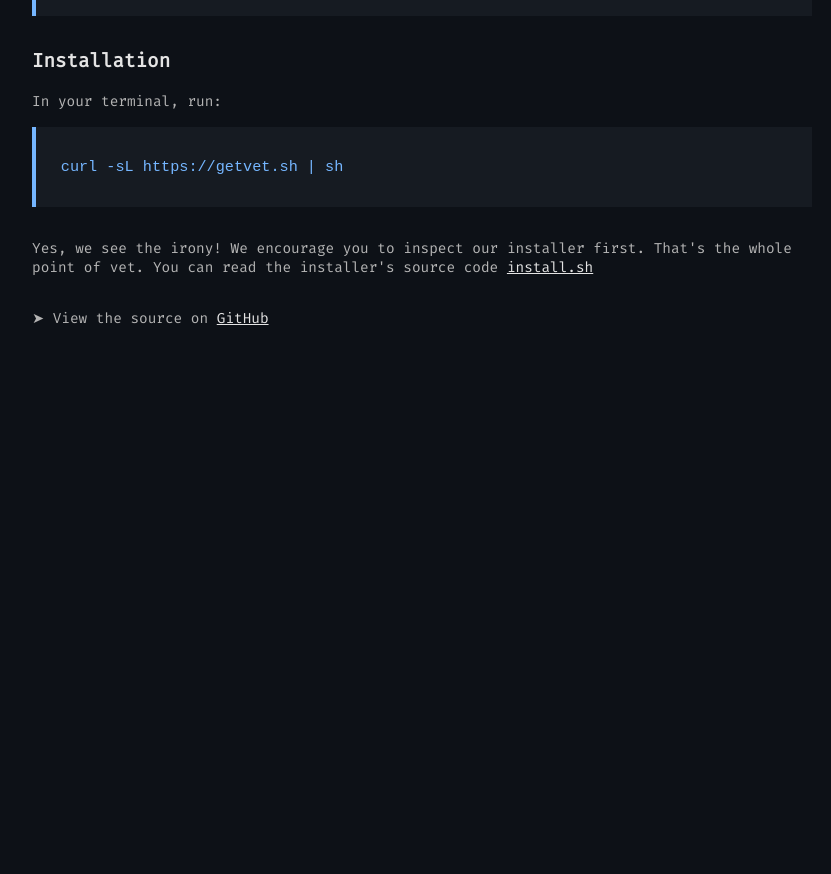
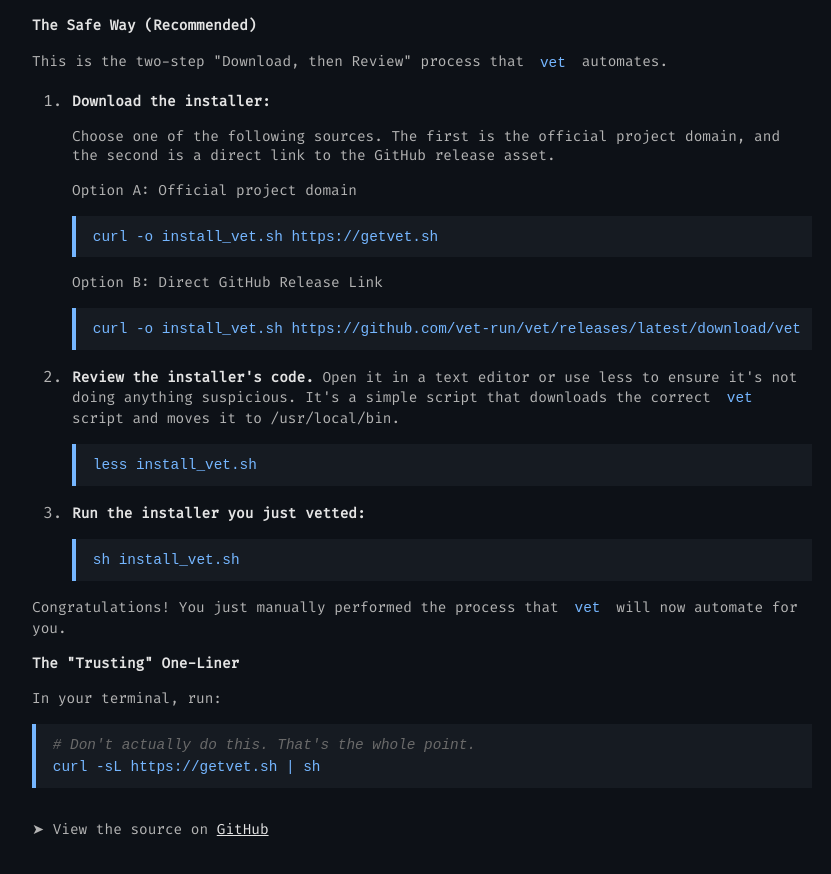
Before and after one commit to jarebear6expepjozn6rakjq5iczi3irqwphcvb/vet, a website: page public/index.html in a window 1280 px wide. Shown: the part 844-1718 px from the top of the page, without its empty margins (218-1049 px from the left). Before the commit the page ends 1212 px from the top, so only its background shows below. Drawn offline with Linux system fonts and the light colour scheme.

Commit message:
docs: harden installation instructions (#8)
Updates the recommended installation method to a two-step 'download,
then run' process. This mitigates the risk of a malicious server
serving different content to a user inspecting the script versus
one piping it to a shell.

This change directly addresses excellent feedback from the
Hacker News community.

```diff
--- a/public/index.html
+++ b/public/index.html
@@ -40,6 +40,14 @@
       font-size: 1.2rem;
       color: #e4e4e4;
     }
+    h4 {
+      font-weight: normal;
+      font-size: 0.9rem;
+      color: #e4e4e4;
+      margin-top: 0em;
+      margin-bottom: 1em;
+      font-weight: 600;
+    }
     p {
       margin: 1rem 0;
       font-size: 0.9rem;
@@ -48,10 +56,20 @@
       color: #e4e4e4;
       font-weight: 600;
     }
-    code, pre {
+    pre {
+      display: block;
+      font-family: monospace;
+      unicode-bidi: isolate;
+      white-space: pre;
+      margin-block: 0em;
+      margin-inline: 0px;
+      margin: 0;
+      padding: 0;
+    }
+    code {
       padding: 0.25em 0.5em;
       border-radius: 6px;
-      font-size: 0.95rem;
+      font-size: 0.9rem;
       line-height: 1.4rem;
     }
     code {
@@ -125,14 +143,41 @@
 <code>vet https://example.com/install.sh</code></pre>
     </div>
     <h3>Installation</h3>
+    <h4>The Safe Way (Recommended)</h4>
+    <p>This is the two-step "Download, then Review" process that <code class="vet">vet</code> automates.</p>
+    <ol>
+      <li>
+        <p><strong>Download the installer:</strong></p>
+        <p>Choose one of the following sources. The first is the official project domain, and the second is a direct link to the GitHub release asset.</p>
+        <p>Option A: Official project domain</p>
+        <div class="install-box">
+<pre><code>curl -o install_vet.sh https://getvet.sh</code></pre>
+        </div>
+        <p>Option B: Direct GitHub Release Link</p>
+        <div class="install-box">
+<pre><code>curl -o install_vet.sh https://github.com/vet-run/vet/releases/latest/download/vet</code></pre>
+        </div>
+      </li>
+      <li>
+        <p><strong>Review the installer's code.</strong> Open it in a text editor or use less to ensure it's not doing anything suspicious. It's a simple script that downloads the correct <code class="vet">vet</code> script and moves it to /usr/local/bin.</p>
+        <div class="install-box">
+<pre><code>less install_vet.sh</code></pre>
+        </div>
+      </li>
+      <li>
+        <p><strong>Run the installer you just vetted:</strong></p>
+        <div class="install-box">
+<pre><code>sh install_vet.sh</code></pre>
+        </div>
+      </li>
+    </ol>
+    <p>Congratulations! You just manually performed the process that <code class="vet">vet</code> will now automate for you.</p>
+    <h4>The "Trusting" One-Liner</h4>
     <p>In your terminal, run:</p>
     <div class="install-box">
-<pre><code>curl -sL https://getvet.sh | sh</code></pre>
+<pre><code class="comment"># Don't actually do this. That's the whole point.</code>
+<code>curl -sL https://getvet.sh | sh</code></pre>
     </div>
-
-    <p class="footer">
-        Yes, we see the irony! We encourage you to inspect our installer first. That's the whole point of vet. You can read the installer's source code <a href="https://github.com/vet-run/vet/blob/main/scripts/install.sh">install.sh</a>
-    </p>
 
     <div class="footer">
       ➤ View the source on <a href="https://github.com/vet-run/vet">GitHub</a>
```
Also changed, not shown: README.md.
